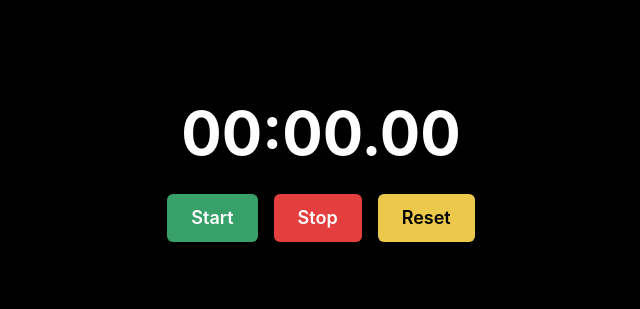
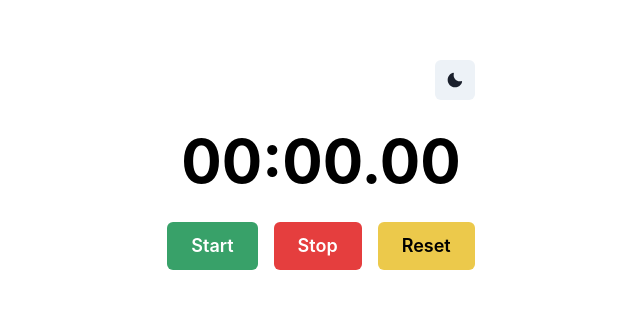
Before and after one commit to GPT-Engineer-App-Dev/clone-feature, a React (Vite) app: page / in a window 1280 px wide. Shown: the part 235-544 px from the top of the page, without its empty margins (319-959 px from the left). Built offline with nearby package versions, Linux system fonts and the light colour scheme.

Commit message:
Added light/dark mode toggle to the stopwatch page using Chakra UI's useColorMode hook.

```diff
--- a/src/pages/Index.jsx
+++ b/src/pages/Index.jsx
@@ -1,10 +1,12 @@
 import { useState, useRef } from "react";
-import { Box, Container, Text, VStack, Button, HStack } from "@chakra-ui/react";
+import { Box, Container, Text, VStack, Button, HStack, useColorMode, IconButton } from "@chakra-ui/react";
+import { SunIcon, MoonIcon } from "@chakra-ui/icons";
 
 const Index = () => {
   const [time, setTime] = useState(0);
   const [isRunning, setIsRunning] = useState(false);
   const timerRef = useRef(null);
+  const { colorMode, toggleColorMode } = useColorMode();
 
   const formatTime = (time) => {
     const minutes = String(Math.floor(time / 6000)).padStart(2, "0");
@@ -36,10 +38,16 @@ const Index = () => {
   };
 
   return (
-    <Box bg="black" height="100vh">
+    <Box bg={colorMode === "dark" ? "black" : "white"} height="100vh">
       <Container centerContent maxW="container.md" height="100vh" display="flex" flexDirection="column" justifyContent="center" alignItems="center">
         <VStack spacing={4}>
-          <Text fontSize="6xl" fontWeight="bold" color="white">
+          <IconButton
+            aria-label="Toggle color mode"
+            icon={colorMode === "dark" ? <SunIcon /> : <MoonIcon />}
+            onClick={toggleColorMode}
+            alignSelf="flex-end"
+          />
+          <Text fontSize="6xl" fontWeight="bold" color={colorMode === "dark" ? "white" : "black"}>
             {formatTime(time)}
           </Text>
           <HStack spacing={4}>
```
